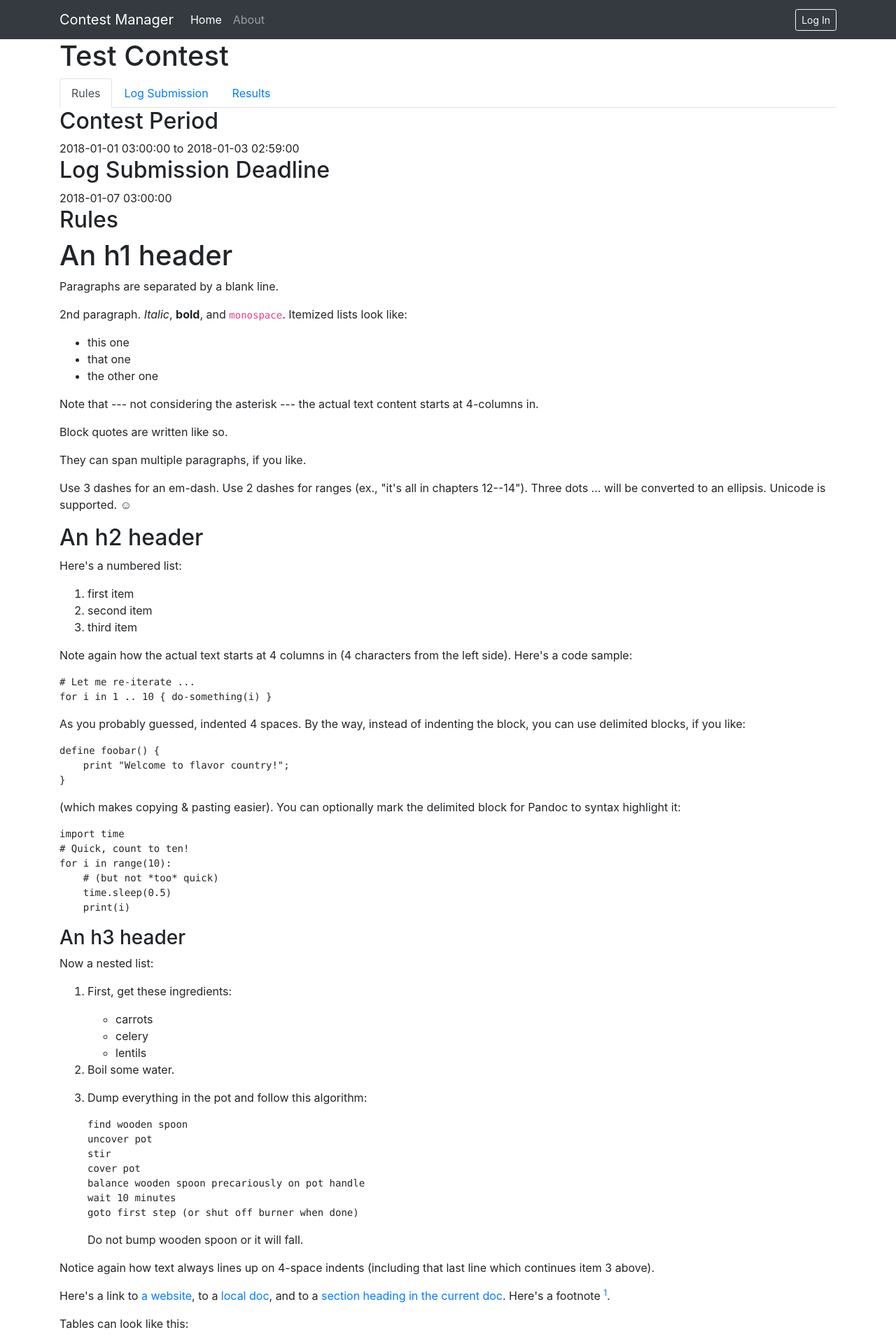
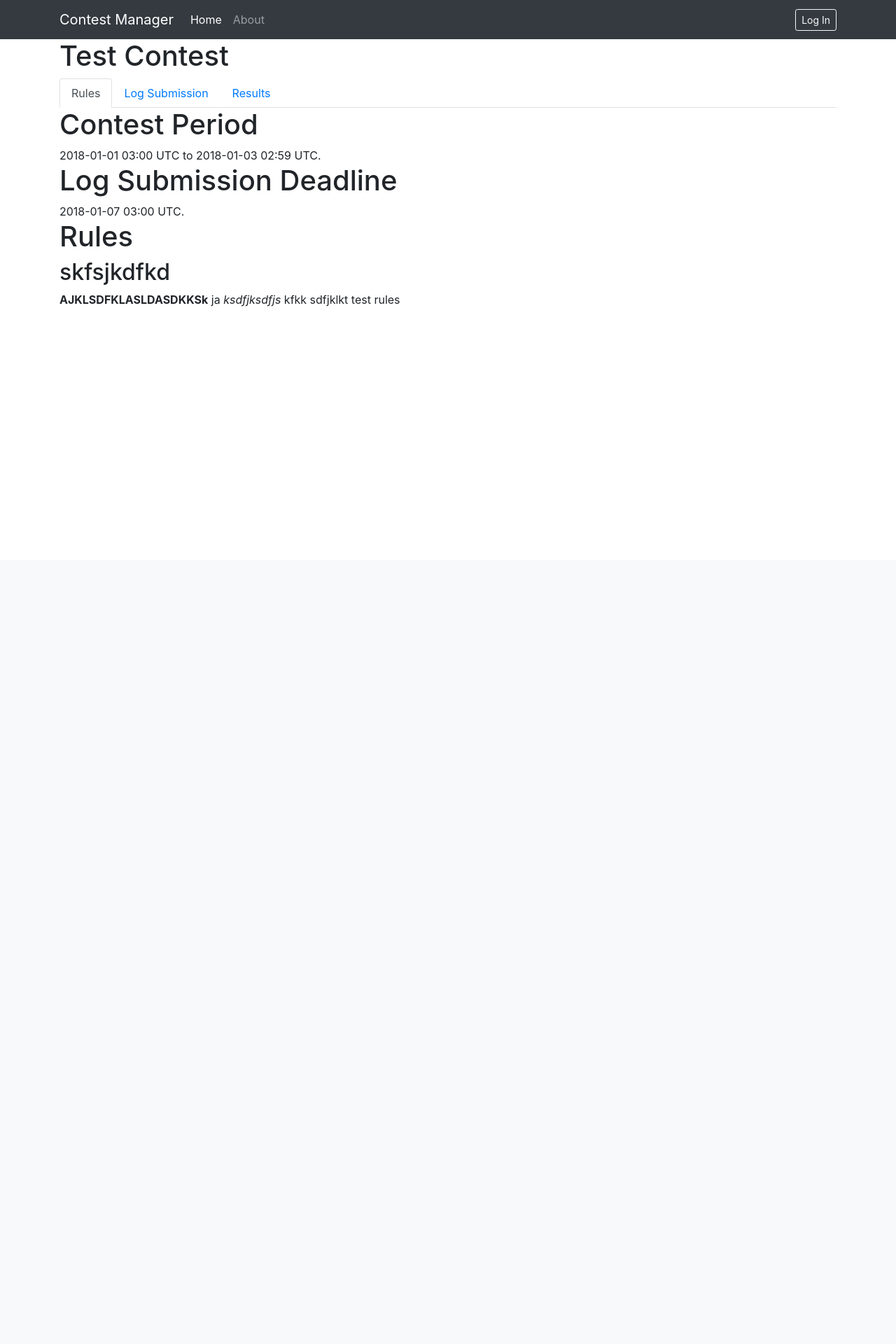
Before and after one commit to zapme/contest-manager, a Flask app: page /1/contest in a window 1280 px wide. Shown: the top 1920 px of the page at 70% size. After the commit the page ends 438 px from the top, so only its background shows below. Run offline with Flask 2, Linux system fonts and the light colour scheme; data comes from the database, SQL or seed files in the repository; some libraries are stand-ins or nearby versions.

Commit message:
Basic rules loading for contest. start of GET for submit form.
TODO: POST for submit
more fields in database for contest info

```diff
--- a/contest_manager/manager.py
+++ b/contest_manager/manager.py
@@ -14,16 +14,17 @@ bp = Blueprint('contest', __name__)
 def rules(id):
     db = get_db()
     contest = db.execute('SELECT * FROM contest WHERE contest.id = ?', (id,)).fetchone()
-    rules = '''# skfsjkdfkd
-
-**AJKLSDFKLASLDASDKKSk** ja *ksdfjksdfjs* kfkk
-sdfjklkt test rules
-'''
-    return render_template('contest/rules.html', contest=contest, rules=rules)
+    return render_template('contest/rules.html', contest=contest)
 
 @bp.route('/<int:id>/submit', methods=('GET', 'POST'))
 def submit_log(id):
-    pass
+    db = get_db()
+    contest = db.execute('SELECT * FROM contest WHERE contest.id = ?', (id,)).fetchone()
+
+    if request.method == 'POST':
+        pass
+
+    return render_template('contest/submit.html', contest=contest)
 
 @bp.route('/<int:id>/results')
 def results(id):
--- a/contest_manager/schema.sql
+++ b/contest_manager/schema.sql
@@ -46,8 +46,8 @@ INSERT INTO contest (
     DATETIME('2018-01-03 02:59'),
     DATETIME('2018-01-07 03:00'),
     'Name',
-    '# skfsjkdfkd
+    '## skfsjkdfkd
 
-    **AJKLSDFKLASLDASDKKSk** ja *ksdfjksdfjs* kfkk
-    sdfjklkt test rules'
+**AJKLSDFKLASLDASDKKSk** ja *ksdfjksdfjs* kfkk
+sdfjklkt test rules'
 );
--- a/contest_manager/templates/contest/rules.html
+++ b/contest_manager/templates/contest/rules.html
@@ -4,187 +4,27 @@
 <h1>{% block title %}{{ contest['name'] }}{% endblock %}</h1>
 <ul class="nav nav-tabs">
     <li class="nav-item">
-        <a class="nav-link active" href="#">Rules</a>
+        <a class="nav-link active" href="{{ url_for('contest.rules', id=contest['id']) }}">Rules</a>
     </li>
     <li class="nav-item">
-        <a class="nav-link" href="#">Log Submission</a>
+        <a class="nav-link" href="{{ url_for('contest.submit_log', id=contest['id']) }}">Log Submission</a>
     </li>
     <li class="nav-item">
-        <a class="nav-link" href="#">Results</a>
+        <a class="nav-link" href="{{ url_for('contest.results', id=contest['id']) }}">Results</a>
     </li>
 </ul>
 {% endblock %}
 
 {% block content %}
 
-<h2>Contest Period</h2>
-{{ contest['start_date'] }} to {{ contest['end_date'] }}
+<h1>Contest Period</h1>
+{{ contest['start_date'].strftime('%Y-%m-%d %H:%M') }} UTC to {{ contest['end_date'].strftime('%Y-%m-%d %H:%M') }} UTC.
 
-<h2>Log Submission Deadline</h2>
-{{ contest['log_due_date'] }}
+<h1>Log Submission Deadline</h1>
+{{ contest['log_due_date'].strftime('%Y-%m-%d %H:%M') }} UTC.
 
-<h2>Rules</h2>
-{% filter markdown %}
-An h1 header
-============
+<h1>Rules</h1>
 
-Paragraphs are separated by a blank line.
-
-2nd paragraph. *Italic*, **bold**, and `monospace`. Itemized lists
-look like:
-
-  * this one
-  * that one
-  * the other one
-
-Note that --- not considering the asterisk --- the actual text
-content starts at 4-columns in.
-
-> Block quotes are
-> written like so.
->
-> They can span multiple paragraphs,
-> if you like.
-
-Use 3 dashes for an em-dash. Use 2 dashes for ranges (ex., "it's all
-in chapters 12--14"). Three dots ... will be converted to an ellipsis.
-Unicode is supported. ☺
-
-
-
-An h2 header
-------------
-
-Here's a numbered list:
-
- 1. first item
- 2. second item
- 3. third item
-
-Note again how the actual text starts at 4 columns in (4 characters
-from the left side). Here's a code sample:
-
-    # Let me re-iterate ...
-    for i in 1 .. 10 { do-something(i) }
-
-As you probably guessed, indented 4 spaces. By the way, instead of
-indenting the block, you can use delimited blocks, if you like:
-
-~~~
-define foobar() {
-    print "Welcome to flavor country!";
-}
-~~~
-
-(which makes copying & pasting easier). You can optionally mark the
-delimited block for Pandoc to syntax highlight it:
-
-~~~python
-import time
-# Quick, count to ten!
-for i in range(10):
-    # (but not *too* quick)
-    time.sleep(0.5)
-    print(i)
-~~~
-
-
-
-### An h3 header ###
-
-Now a nested list:
-
- 1. First, get these ingredients:
-
-      * carrots
-      * celery
-      * lentils
-
- 2. Boil some water.
-
- 3. Dump everything in the pot and follow
-    this algorithm:
-
-        find wooden spoon
-        uncover pot
-        stir
-        cover pot
-        balance wooden spoon precariously on pot handle
-        wait 10 minutes
-        goto first step (or shut off burner when done)
-
-    Do not bump wooden spoon or it will fall.
-
-Notice again how text always lines up on 4-space indents (including
-that last line which continues item 3 above).
-
-Here's a link to [a website](http://foo.bar), to a [local
-doc](local-doc.html), and to a [section heading in the current
-doc](#an-h2-header). Here's a footnote [^1].
-
-[^1]: Some footnote text.
-
-Tables can look like this:
-
-Name           Size  Material      Color
-------------- -----  ------------  ------------
-All Business      9  leather       brown
-Roundabout       10  hemp canvas   natural
-Cinderella       11  glass         transparent
-
-Table: Shoes sizes, materials, and colors.
-
-(The above is the caption for the table.) Pandoc also supports
-multi-line tables:
-
---------  -----------------------
-Keyword   Text
---------  -----------------------
-red       Sunsets, apples, and
-          other red or reddish
-          things.
-
-green     Leaves, grass, frogs
-          and other things it's
-          not easy being.
---------  -----------------------
-
-A horizontal rule follows.
-
-***
-
-Here's a definition list:
-
-apples
-  : Good for making applesauce.
-
-oranges
-  : Citrus!
-
-tomatoes
-  : There's no "e" in tomatoe.
-
-Again, text is indented 4 spaces. (Put a blank line between each
-term and  its definition to spread things out more.)
-
-Here's a "line block" (note how whitespace is honored):
-
-| Line one
-|   Line too
-| Line tree
-
-and images can be specified like so:
-
-![example image](example-image.jpg "An exemplary image")
-
-Inline math equation: $\omega = d\phi / dt$. Display
-math should get its own line like so:
-
-$$I = \int \rho R^{2} dV$$
-
-And note that you can backslash-escape any punctuation characters
-which you wish to be displayed literally, ex.: \`foo\`, \*bar\*, etc.
-{% endfilter %}
-{{ rules|markdown }}
+{{ contest['rules']|markdown }}
 
 {% endblock %}
```
Also changed, not shown: contest_manager/templates/contest/logs.html (deleted, +0 -169 lines), contest_manager/templates/contest/submit.html (added, +129 -0 lines).
